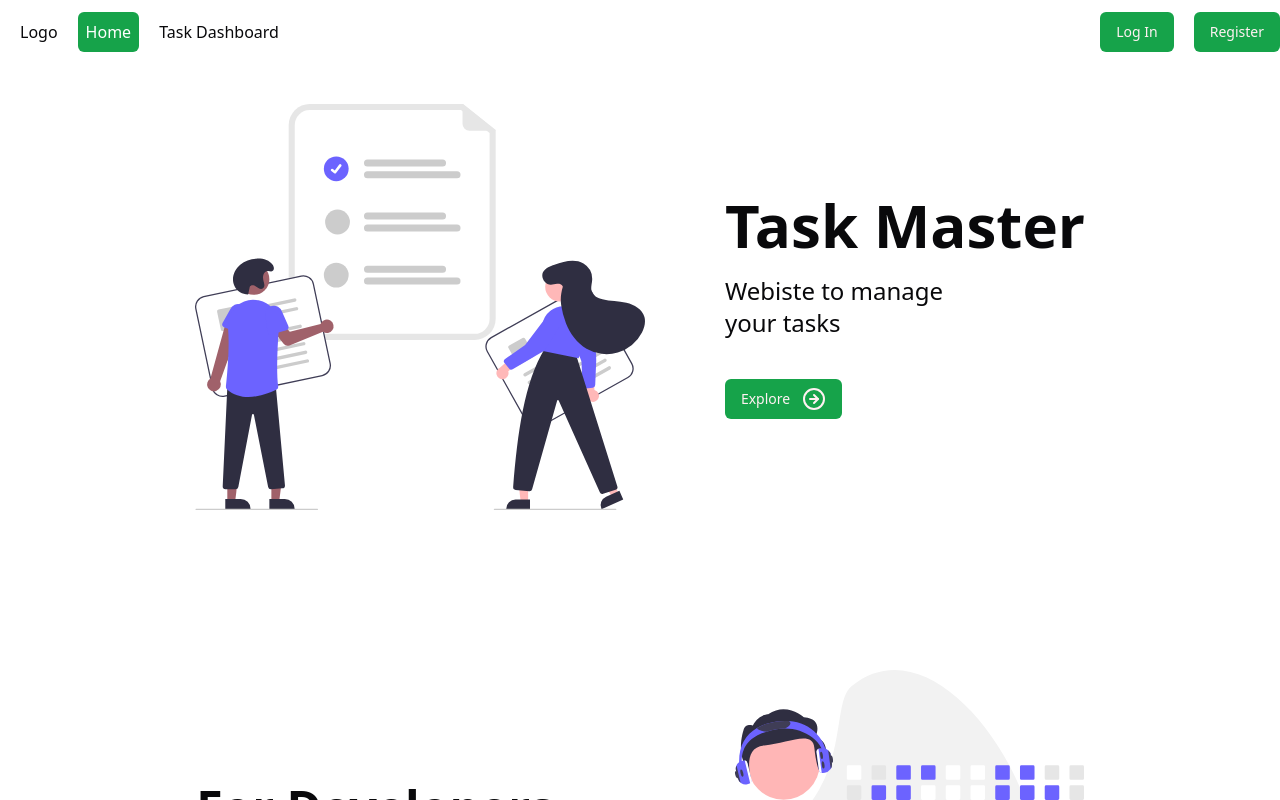
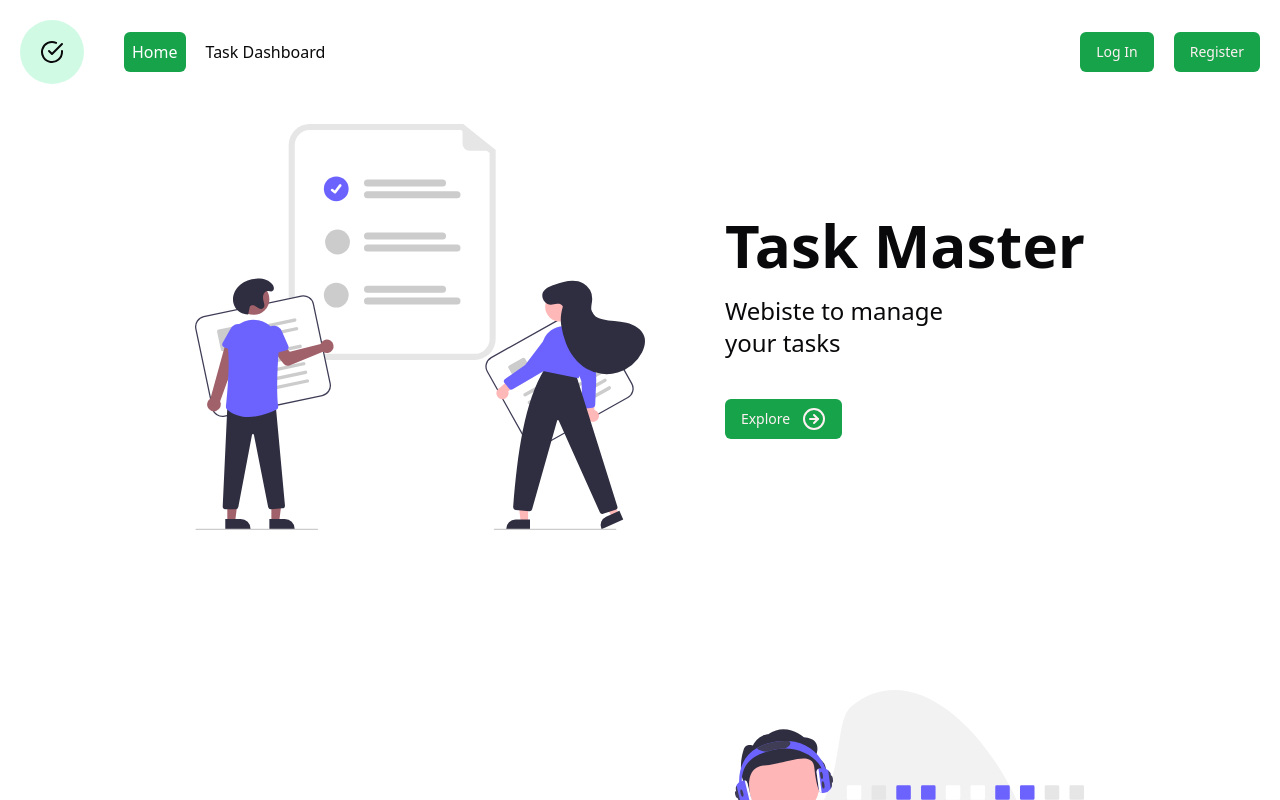
Before and after one commit to NasifAhmed/task-master, a React (Vite) app: page / in a window 1280 px wide. Shown: the top 800 px of the page. Built offline with nearby package versions, Linux system fonts and the light colour scheme; no server answers.

Commit message:
Fix logo

```diff
--- a/src/components/Logo.tsx
+++ b/src/components/Logo.tsx
@@ -1,3 +1,9 @@
+import { CheckCircle } from "lucide-react";
+
 export default function Logo() {
-    return <div className="p-5">Logo</div>;
+    return (
+        <div className="p-5 bg-emerald-100 rounded-full">
+            <CheckCircle />
+        </div>
+    );
 }
--- a/src/components/NavBar.tsx
+++ b/src/components/NavBar.tsx
@@ -9,7 +9,7 @@ import { Avatar, AvatarFallback, AvatarImage } from "./ui/avatar";
 export default function NavBar() {
     const navigate = useNavigate();
     const { user, logOut } = useContext(AuthContext);
-    let location = useLocation();
+    const location = useLocation();
 
     const links = [
         {
@@ -30,12 +30,12 @@ export default function NavBar() {
     }
 
     return (
-        <nav className="flex items-center mb-10">
-            <div className="navstart">
+        <nav className="flex items-center mb-10 mt-5 mx-5">
+            <div className="navstart mr-10">
                 <Logo />
             </div>
             <div className="navmid flex-grow">
-                <ul className="flex justify-start items-center gap-3">
+                <ul className="hidden md:flex justify-start items-center gap-3">
                     {links.map((link, index) => {
                         return (
                             <li
@@ -58,7 +58,7 @@ export default function NavBar() {
             <div className="navend flex justify-end items-center gap-5">
                 {user && (
                     <div className="flex justify-center items-center gap-3">
-                        <h3>{user?.email}</h3>
+                        <h3 className="hidden md:block">{user?.email}</h3>
                         <Avatar>
                             <AvatarFallback>AB</AvatarFallback>
                             <AvatarImage src={user?.photoURL as string} />
```
